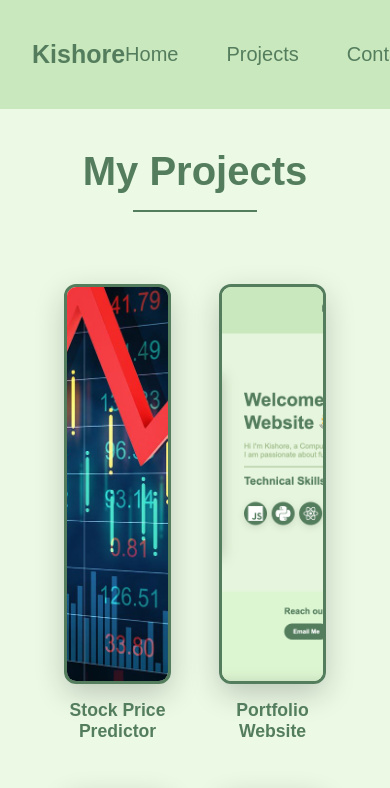
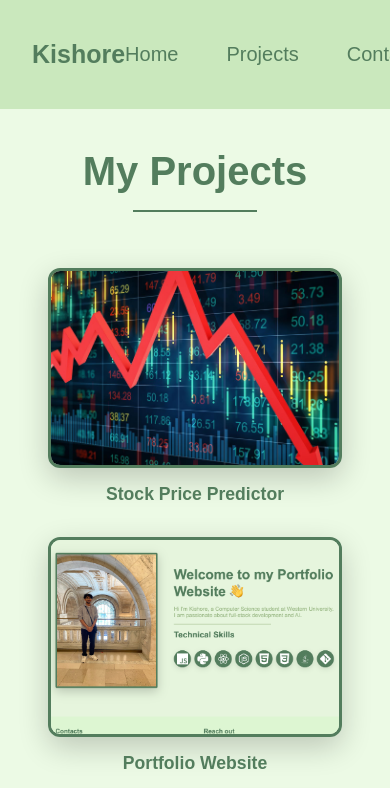
Before and after one commit to xertz1/portfolio-website, a React (Create React App) app: page /#/projects in a window 390 px wide. Shown: the top 788 px of the page. Built offline with nearby package versions, Linux system fonts and the light colour scheme.

Commit message:
fixed responsivness

```diff
--- a/src/components/Contact.css
+++ b/src/components/Contact.css
@@ -15,10 +15,8 @@
 .contact-section {
     justify-content: center;
     align-items: center;
-    min-height: calc(100vh - 160px);
+    padding: 5%;
 }
-
-
 
 .contact-form input,
 .contact-form textarea {
--- a/src/components/Projects.css
+++ b/src/components/Projects.css
@@ -24,14 +24,14 @@
 
 .project-grid {
     display: grid;
-    grid-template-columns: repeat(auto-fit, minmax(30%, 1fr));
-    gap: 3rem;
-    padding: 3rem;
+    grid-template-columns: repeat(auto-fit, minmax(250px, 1fr));
+    gap: 2rem;
+    padding: 2rem;
 }
 
 .project-image {
     width: 100%;
-    height: 400px;
+    height: 200px;
     border-radius: 12px;
     object-fit: cover;
     transition: transform 0.3s ease;
```
